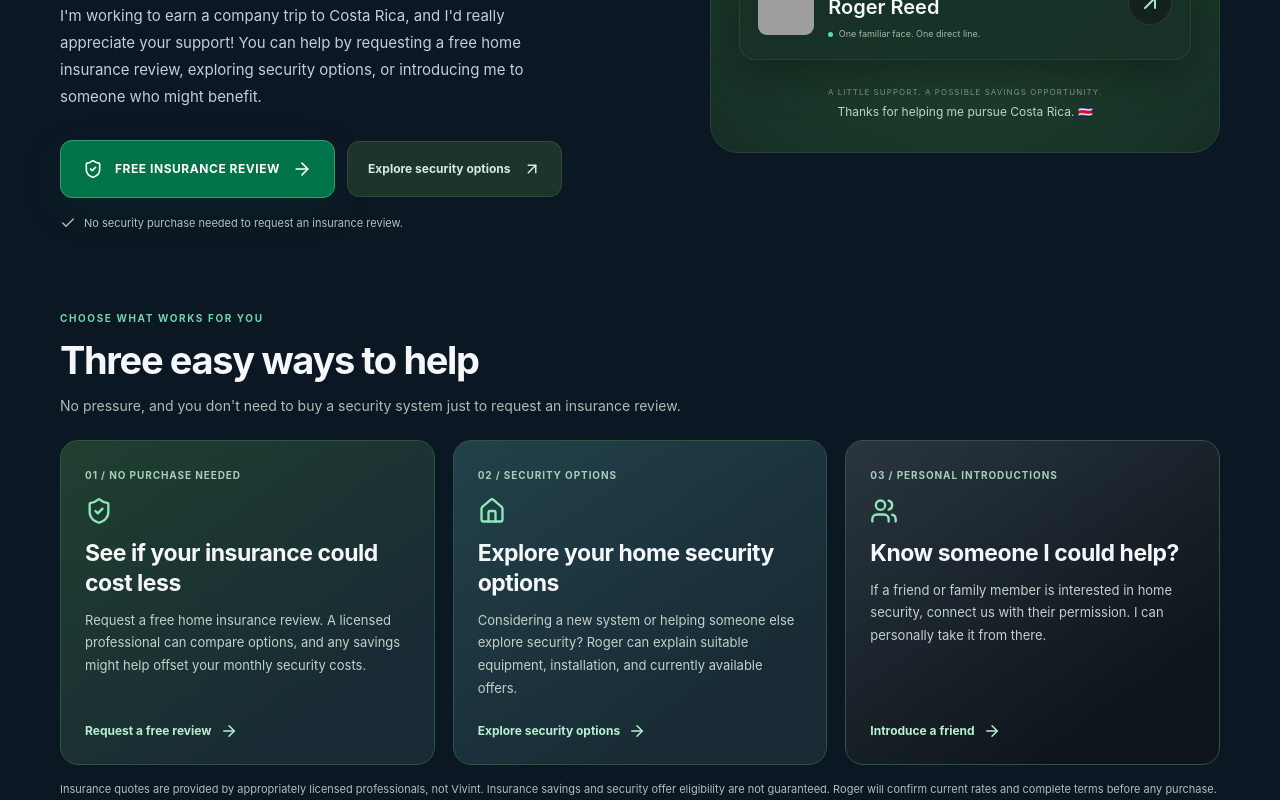
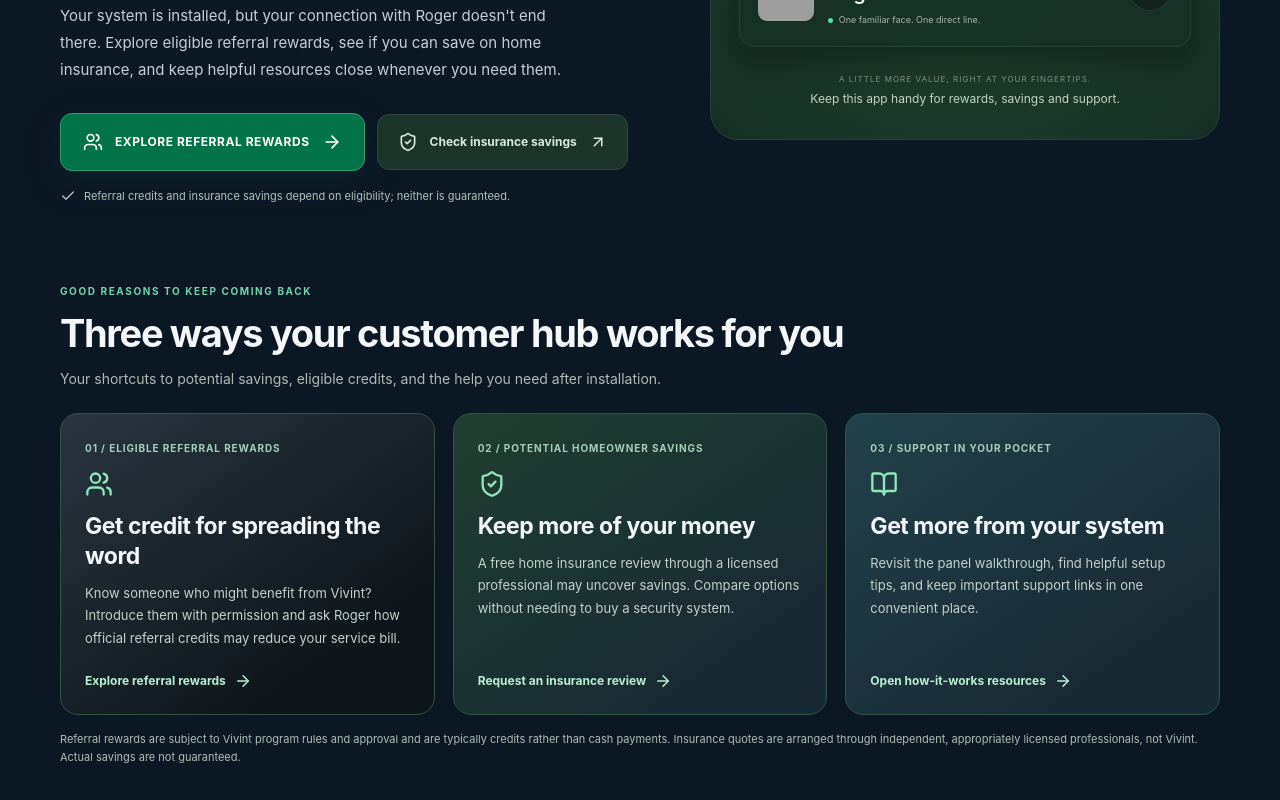
Before and after one commit to rahjreed/rogerwithvivint, a React (Vite) app: page / in a window 1280 px wide. Shown: the part 500-1300 px from the top of the page. Built offline with nearby package versions, Linux system fonts and the light colour scheme; grey boxes are pictures that could not be loaded.

Commit message:
Refocus installed customer PWA home on referral credits, savings and lasting utility

```diff
--- a/src/Hub.jsx
+++ b/src/Hub.jsx
@@ -66,47 +66,25 @@ export default function Hub() {
       <div hidden={area !== 'home'}>
         <section className="welcome-section content-width">
           <div className="welcome-copy">
-            <span className="welcome-badge"><span /> 🇨🇷 A PERSONAL FAVOR FROM ROGER</span>
-            <h1>Help me reach Costa Rica.<br /><span>Let's see how much you could save.</span></h1>
-            <p>I'm working to earn a company trip to Costa Rica, and I'd really appreciate your support! You can help by requesting a free home insurance review, exploring security options, or introducing me to someone who might benefit.</p>
+            <span className="welcome-badge"><span /> YOUR HOME. YOUR BENEFITS.</span>
+            <h1>Make More of Your Smart Home.<br /><span>Discover Rewards and Savings.</span></h1>
+            <p>Your system is installed, but your connection with Roger doesn't end there. Explore eligible referral rewards, see if you can save on home insurance, and keep helpful resources close whenever you need them.</p>
             <div className="campaign-hero-actions">
-              <a href="#insurance" className="primary-button hero-button"><ShieldCheck size={20} /> FREE INSURANCE REVIEW <ArrowRight size={20} /></a>
-              <a href="#explore" className="secondary-button">Explore security options <ArrowUpRight size={18} /></a>
+              <a href="#refer" className="primary-button hero-button"><Users size={20} /> EXPLORE REFERRAL REWARDS <ArrowRight size={20} /></a>
+              <a href="#insurance" className="secondary-button"><ShieldCheck size={20} /> Check insurance savings <ArrowUpRight size={18} /></a>
             </div>
-            <div className="hero-footnote"><Check size={16} /> No security purchase needed to request an insurance review.</div>
+            <div className="hero-footnote"><Check size={16} /> Referral credits and insurance savings depend on eligibility; neither is guaranteed.</div>
           </div>
-          <div className="welcome-visual"><div className="orbit orbit-one" /><div className="orbit orbit-two" /><div className="home-symbol"><Home size={96} strokeWidth={1} /><span className="home-check"><Check size={20} /></span></div><div className="roger-card"><img src={IMG_RAHJ_PROFILE} alt="Roger Reed, your Vivint Smart Home Expert" /><div><span>YOUR SMART HOME EXPERT</span><h2>Roger Reed</h2><p><span className="online-dot" /> One familiar face. One direct line.</p></div><a href="#meet" className="icon-button" aria-label="Meet Roger"><ArrowUpRight /></a></div><div className="visual-caption">A LITTLE SUPPORT. A POSSIBLE SAVINGS OPPORTUNITY.<br /><strong>Thanks for helping me pursue Costa Rica. 🇨🇷</strong></div></div>
+          <div className="welcome-visual"><div className="orbit orbit-one" /><div className="orbit orbit-two" /><div className="home-symbol"><Home size={96} strokeWidth={1} /><span className="home-check"><Check size={20} /></span></div><div className="roger-card"><img src={IMG_RAHJ_PROFILE} alt="Roger Reed, your Vivint Smart Home Expert" /><div><span>YOUR SMART HOME EXPERT</span><h2>Roger Reed</h2><p><span className="online-dot" /> One familiar face. One direct line.</p></div><a href="#meet" className="icon-button" aria-label="Meet Roger"><ArrowUpRight /></a></div><div className="visual-caption">A LITTLE MORE VALUE, RIGHT AT YOUR FINGERTIPS.<br /><strong>Keep this app handy for rewards, savings and support.</strong></div></div>
         </section>
         <section className="campaign-section content-width" aria-labelledby="campaign-heading">
-          <div className="campaign-intro">
-            <span className="eyebrow">CHOOSE WHAT WORKS FOR YOU</span>
-            <h2 id="campaign-heading">Three easy ways to help</h2>
-            <p>No pressure, and you don't need to buy a security system just to request an insurance review.</p>
+          <div className="campaign-intro"><span className="eyebrow">GOOD REASONS TO KEEP COMING BACK</span><h2 id="campaign-heading">Three ways your customer hub works for you</h2><p>Your shortcuts to potential savings, eligible credits, and the help you need after installation.</p></div>
+          <div className="campaign-grid">
+            <a className="campaign-way campaign-referrals" href="#refer"><span className="campaign-number">01 / ELIGIBLE REFERRAL REWARDS</span><Users size={28}/><h3>Get credit for spreading the word</h3><p>Know someone who might benefit from Vivint? Introduce them with permission and ask Roger how official referral credits may reduce your service bill.</p><span className="campaign-link">Explore referral rewards <ArrowRight size={18}/></span></a>
+            <a className="campaign-way campaign-insurance" href="#insurance"><span className="campaign-number">02 / POTENTIAL HOMEOWNER SAVINGS</span><ShieldCheck size={28}/><h3>Keep more of your money</h3><p>A free home insurance review through a licensed professional may uncover savings. Compare options without needing to buy a security system.</p><span className="campaign-link">Request an insurance review <ArrowRight size={18}/></span></a>
+            <a className="campaign-way campaign-security" href="#resources"><span className="campaign-number">03 / SUPPORT IN YOUR POCKET</span><BookOpen size={28}/><h3>Get more from your system</h3><p>Revisit the panel walkthrough, find helpful setup tips, and keep important support links in one convenient place.</p><span className="campaign-link">Open how-it-works resources <ArrowRight size={18}/></span></a>
           </div>
-          <div className="campaign-grid">
-            <a className="campaign-way campaign-insurance" href="#insurance">
-              <span className="campaign-number">01 / NO PURCHASE NEEDED</span>
-              <ShieldCheck size={28} />
-              <h3>See if your insurance could cost less</h3>
-              <p>Request a free home insurance review. A licensed professional can compare options, and any savings might help offset your monthly security costs.</p>
-              <span className="campaign-link">Request a free review <ArrowRight size={18} /></span>
-            </a>
-            <a className="campaign-way campaign-security" href="#explore">
-              <span className="campaign-number">02 / SECURITY OPTIONS</span>
-              <Home size={28} />
-              <h3>Explore your home security options</h3>
-              <p>Considering a new system or helping someone else explore security? Roger can explain suitable equipment, installation, and currently available offers.</p>
-              <span className="campaign-link">Explore security options <ArrowRight size={18} /></span>
-            </a>
-            <a className="campaign-way campaign-referrals" href="#refer">
-              <span className="campaign-number">03 / PERSONAL INTRODUCTIONS</span>
-              <Users size={28} />
-              <h3>Know someone I could help?</h3>
-              <p>If a friend or family member is interested in home security, connect us with their permission. I can personally take it from there.</p>
-              <span className="campaign-link">Introduce a friend <ArrowRight size={18} /></span>
-            </a>
-          </div>
-          <p className="campaign-disclosure">Insurance quotes are provided by appropriately licensed professionals, not Vivint. Insurance savings and security offer eligibility are not guaranteed. Roger will confirm current rates and complete terms before any purchase.</p>
+          <p className="campaign-disclosure">Referral rewards are subject to Vivint program rules and approval and are typically credits rather than cash payments. Insurance quotes are arranged through independent, appropriately licensed professionals, not Vivint. Actual savings are not guaranteed.</p>
         </section>
         <InstallApp />
         <section className="intro-banner content-width"><div><span className="eyebrow">PASS ON THE PEACE OF MIND</span><h2>Someone come to mind?</h2><p>Friends, family, a neighbor down the street. Make an introduction and Roger can take it from there.</p></div><a href="#refer" className="secondary-button">Introduce a friend <ArrowRight size={18} /></a></section>
```
